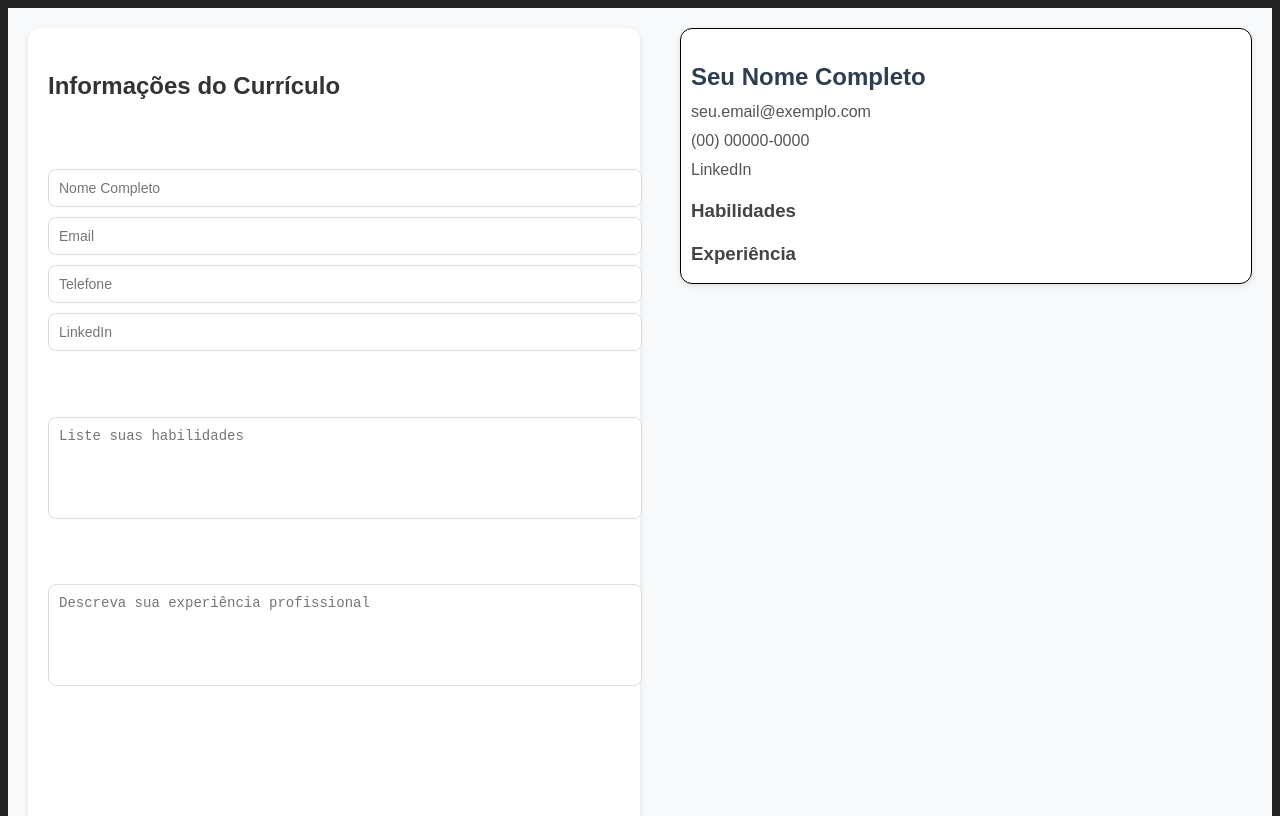
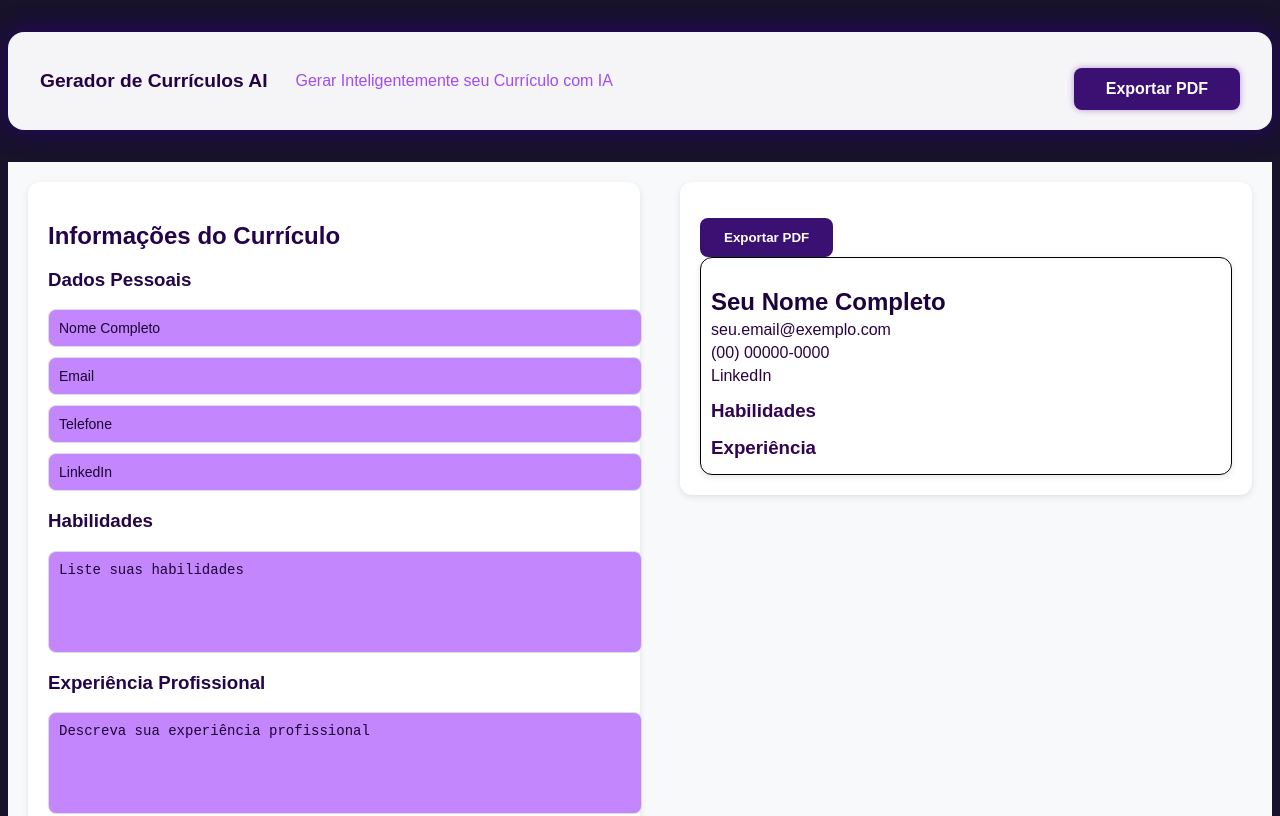
Before and after one commit to devBiaMedeiros/Gerador-de-Curriculo, a React (Vite) app: page / in a window 1280 px wide. Shown: the top 816 px of the page. Built offline with nearby package versions, Linux system fonts and the light colour scheme.

Commit message:
Atualizei cabeçalho, cores e botão de exportar PDF

```diff
--- a/package.json
+++ b/package.json
@@ -10,11 +10,15 @@
     "preview": "vite preview"
   },
   "dependencies": {
+    "html2canvas": "^1.4.1",
+    "jspdf": "^3.0.2",
     "react": "^19.1.1",
-    "react-dom": "^19.1.1"
+    "react-dom": "^19.1.1",
+    "react-to-pdf": "^2.0.1"
   },
   "devDependencies": {
     "@eslint/js": "^9.33.0",
+    "@types/html2canvas": "^0.5.35",
     "@types/react": "^19.1.10",
     "@types/react-dom": "^19.1.7",
     "@vitejs/plugin-react-swc": "^4.0.0",
--- a/src/App.css
+++ b/src/App.css
@@ -18,7 +18,7 @@
 
 .form-section h2 {
   margin-bottom: 15px;
-  color: #333;
+  color: #24034b;
 }
 
 /* Inputs e textareas */
@@ -53,16 +53,16 @@ textarea {
 /* Textos no preview */
 .preview-section h2 {
   margin-bottom: 5px;
-  color: #2c3e50;
+  color: #1d023b;
 }
 
 .preview-section h3 {
   margin-top: 15px;
   margin-bottom: 5px;
-  color: #444;
+  color: #310350;
 }
 
 .preview-section p {
   margin: 5px 0;
-  color: #555;
+  color: #2a0244;
 }
--- a/src/App.tsx
+++ b/src/App.tsx
@@ -1,8 +1,12 @@
 import { useState } from "react";
+import Header from "./components/Header";
 import DadosPessoais from "./components/DadosPessoais";
 import Habilidades from "./components/Habilidades";
 import Experiencia from "./components/Experiencia";
 import Preview from "./components/Preview";
+
+import jsPDF from "jspdf";
+import html2canvas from "html2canvas";
 
 import "./App.css";
 
@@ -20,21 +24,35 @@ function App() {
     setCurriculo({ ...curriculo, [campo]: valor });
   };
 
+  const exportPDF = () => {
+    const input = document.getElementById("curriculo-preview");
+    if (input) {
+      html2canvas(input).then((canvas: HTMLCanvasElement) => {
+        const imgWidth = 208; // largura para o pdf A4
+        const imgHeight = (canvas.height * imgWidth) / canvas.width;
+        const imgData = canvas.toDataURL("image/png");
+        const pdf = new jsPDF("p", "mm", "a4");
+        pdf.addImage(imgData, "PNG", 0, 0, imgWidth, imgHeight);
+        pdf.save("curriculo.pdf");
+      });
+    }
+  };
+
   return (
+    <>
+      <Header onExportPDF={exportPDF} />
       <div className="container">
-      {/* Coluna do formulário */}
         <div className="form-section">
           <h2>Informações do Currículo</h2>
           <DadosPessoais onChange={handleChange} />
           <Habilidades onChange={handleChange} />
           <Experiencia onChange={handleChange} />
         </div>
-
-      {/* Coluna do Preview */}
         <div className="preview-section">
           <Preview dados={curriculo} />
         </div>
       </div>
+    </>
   );
 }
 
--- /dev/null
+++ b/src/components/Header.css
@@ -0,0 +1,51 @@
+.top-header {
+  font-family: 'Montserrat', Arial, sans-serif;
+  background: #f5f4f7;
+  border-radius: 16px;
+  box-shadow: 0 0 24px #27046b;
+  padding: 20px 32px;
+  display: flex;
+  align-items: center;
+  justify-content: space-between;
+  margin: 32px 0;
+}
+
+.top-header-left {
+  display: flex;
+  align-items: center;
+  gap: 16px;
+}
+
+.project-title {
+  font-size: 1.2rem;
+  color: #240244;
+  font-weight: bold;
+}
+
+.ai-title {
+  color: #240244;
+  font-weight: bold;
+}
+
+.project-desc {
+  color: #a24cf1;
+  font-size: 1rem;
+  margin-left: 12px;
+}
+
+.export-btn {
+  background: #3a1072;
+  color: #fdfcfd;
+  border: none;
+  border-radius: 8px;
+  padding: 12px 32px;
+  font-size: 1rem;
+  font-weight: bold;
+  box-shadow: 0 0 6px #b497d6;
+  cursor: pointer;
+  transition: background 0.2s;
+}
+
+.export-btn:hover {
+  background: #f5eaff;
+}
--- a/src/components/Header.tsx
+++ b/src/components/Header.tsx
@@ -0,0 +1,24 @@
+import React from "react";
+import "./Header.css";
+
+type HeaderProps = {
+  onExportPDF: () => void;
+};
+
+export default function Header({ onExportPDF }: HeaderProps) {
+  return (
+    <div className="top-header">
+      <div className="top-header-left">
+        <span className="project-title">
+          <strong>Gerador de Currículos <span className="ai-title">AI</span></strong>
+        </span>
+        <span className="project-desc">
+          Gerar Inteligentemente seu Currículo com IA
+        </span>
+      </div>
+      <button className="export-btn" onClick={onExportPDF}>
+        Exportar PDF
+      </button>
+    </div>
+  );
+}
--- a/src/components/Preview.tsx
+++ b/src/components/Preview.tsx
@@ -1,3 +1,5 @@
+import jsPDF from "jspdf";
+
 type Props = {
   dados: {
     nome: string;
@@ -10,7 +12,33 @@ type Props = {
 };
 
 export default function Preview({ dados }: Props) {
+  const exportPDF = () => {
+    const pdf = new jsPDF();
+
+    pdf.setFontSize(22);
+    pdf.text(dados.nome || "Seu Nome Completo", 20, 20);
+
+    pdf.setFontSize(12);
+    pdf.text(`Email: ${dados.email || "seu.email@exemplo.com"}`, 20, 30);
+    pdf.text(`Telefone: ${dados.telefone || "(00) 00000-0000"}`, 20, 40);
+    pdf.text(`LinkedIn: ${dados.linkedin || "LinkedIn"}`, 20, 50);
+
+    pdf.setFontSize(16);
+    pdf.text("Habilidades", 20, 70);
+    pdf.setFontSize(12);
+    pdf.text(dados.habilidades || "Lista de habilidades", 20, 80);
+
+    pdf.setFontSize(16);
+    pdf.text("Experiência", 20, 100);
+    pdf.setFontSize(12);
+    pdf.text(dados.experiencia || "Descrição da experiência", 20, 110);
+
+    pdf.save("curriculo.pdf");
+  };
+
   return (
+    <div>
+      <button onClick={exportPDF}>Exportar PDF</button>
       <div style={{ border: "1px solid black", padding: "10px" }}>
         <h2>{dados.nome || "Seu Nome Completo"}</h2>
         <p>{dados.email || "seu.email@exemplo.com"}</p>
@@ -21,5 +49,6 @@ export default function Preview({ dados }: Props) {
         <h3>Experiência</h3>
         <p>{dados.experiencia}</p>
       </div>
+    </div>
   );
 }
--- /dev/null
+++ b/src/components/ThemeContext.tsx
@@ -0,0 +1,35 @@
+import React, { createContext, useState, useContext } from "react";
+import type { ReactNode } from "react";
+
+interface ThemeProviderProps {
+  children: ReactNode;
+}
+
+type ThemeContextType = {
+  theme: string;
+  toggleTheme: () => void;
+};
+
+export const ThemeContext = createContext<ThemeContextType | undefined>(undefined);
+
+export const ThemeProvider: React.FC<ThemeProviderProps> = ({ children }) => {
+  const [theme, setTheme] = useState<string>("light");
+
+  const toggleTheme = () => {
+    setTheme(theme === "light" ? "dark" : "light");
+  };
+
+  return (
+    <ThemeContext.Provider value={{ theme, toggleTheme }}>
+      {children}
+    </ThemeContext.Provider>
+  );
+};
+
+export const useTheme = (): ThemeContextType => {
+  const context = useContext(ThemeContext);
+  if (!context) {
+    throw new Error("useTheme must be used within a ThemeProvider");
+  }
+  return context;
+};
--- /dev/null
+++ b/src/declarations.d.ts
@@ -0,0 +1 @@
+declare module 'html2canvas';
--- a/src/index.css
+++ b/src/index.css
@@ -1,14 +1,83 @@
-:root {
-  font-family: system-ui, Avenir, Helvetica, Arial, sans-serif;
-  line-height: 1.5;
-  font-weight: 400;
+body {
+  background: #18122b;
+  color: #fff;
+}
 
-  color-scheme: light dark;
-  color: rgba(255, 255, 255, 0.87);
-  background-color: #242424;
+.container {
+  display: flex;
+  gap: 32px;
+  padding: 32px;
+}
 
-  font-synthesis: none;
-  text-rendering: optimizeLegibility;
-  -webkit-font-smoothing: antialiased;
-  -moz-osx-font-smoothing: grayscale;
+.formulario {
+  background: #231942;
+  color: #fff;
+  border-radius: 16px;
+  padding: 32px;
+  min-width: 380px;
 }
+
+label, h2, h3 {
+  color: #240547;
+}
+
+input, textarea {
+  background: #c386fc;
+  color: #fff;
+  border: 1px solid #6c47c2;
+  border-radius: 8px;
+  padding: 10px;
+  margin-bottom: 12px;
+}
+
+input::placeholder, textarea::placeholder {
+  color: #1c0135;
+  opacity: 1;
+}
+
+input:focus, textarea:focus {
+  border: 1.5px solid #b497d6;
+  outline: none;
+}
+
+button, .btn {
+  background: #3a1072;
+  color: #fff;
+  border: none;
+  padding: 12px 24px;
+  border-radius: 8px;
+  margin-top: 16px;
+  font-weight: bold;
+}
+
+.cv-preview {
+  background: #ba92e9;
+  color: #fff;
+  border-radius: 16px;
+  padding: 32px;
+  min-width: 400px;
+  border: 1.5px solid #6c47c2;
+}
+
+.cv-preview h2, .cv-preview h3 {
+  color: #b497d6;
+}
+
+.cv-preview p, .cv-preview span {
+  color: #e3d7f7;
+  font-size: 1rem;
+}
+
+/* Ajuste da margem */
+.cv-preview {
+  margin-top: 0;
+}
+body.dark {
+  background-color: #1d0136;
+  color: #fff;
+}
+
+body.light {
+  background-color: #fff;
+  color: #1d0136;
+}
```
Also changed, not shown: 1 other file (tests, documents, lock files or other folders). Lines whose indentation alone changed are shown as unchanged.
